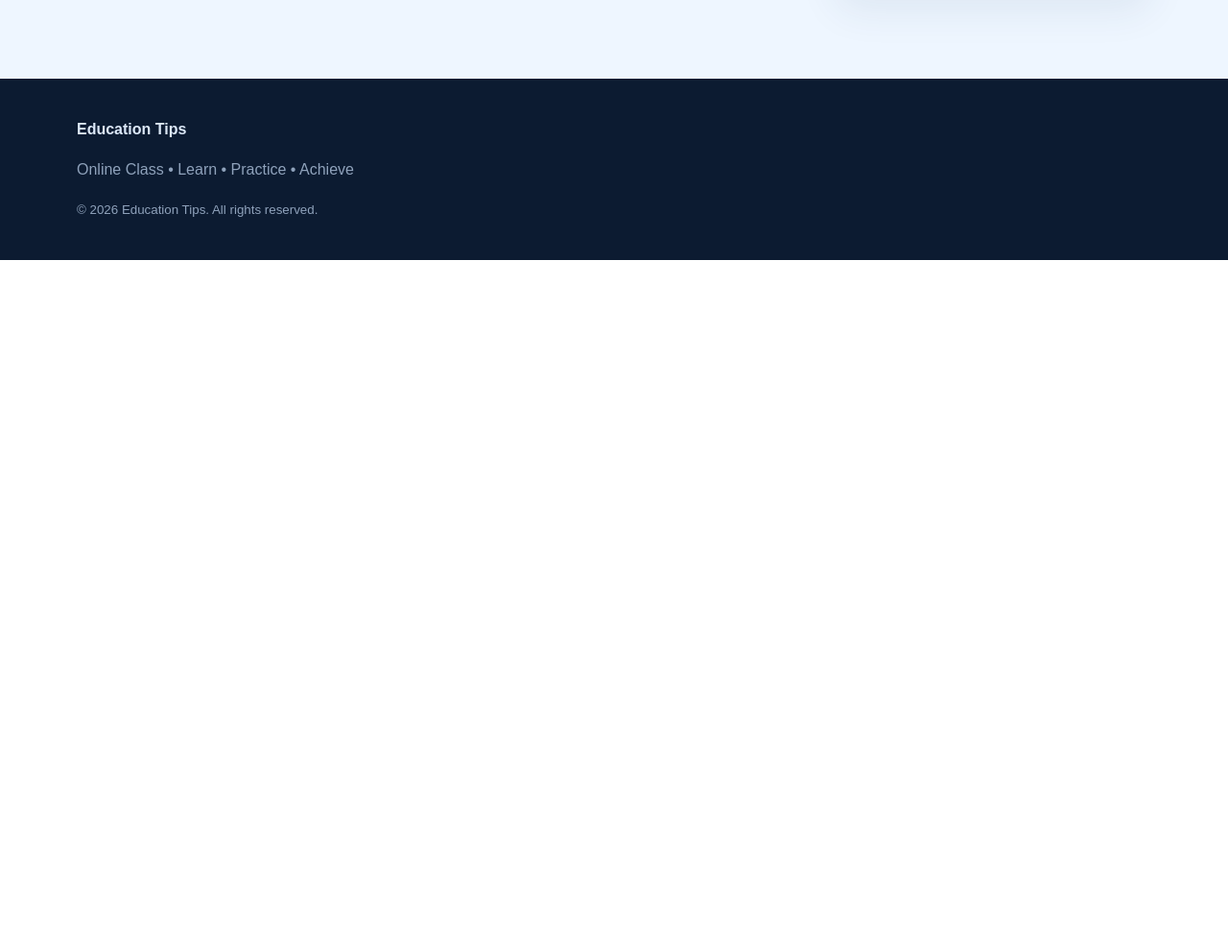
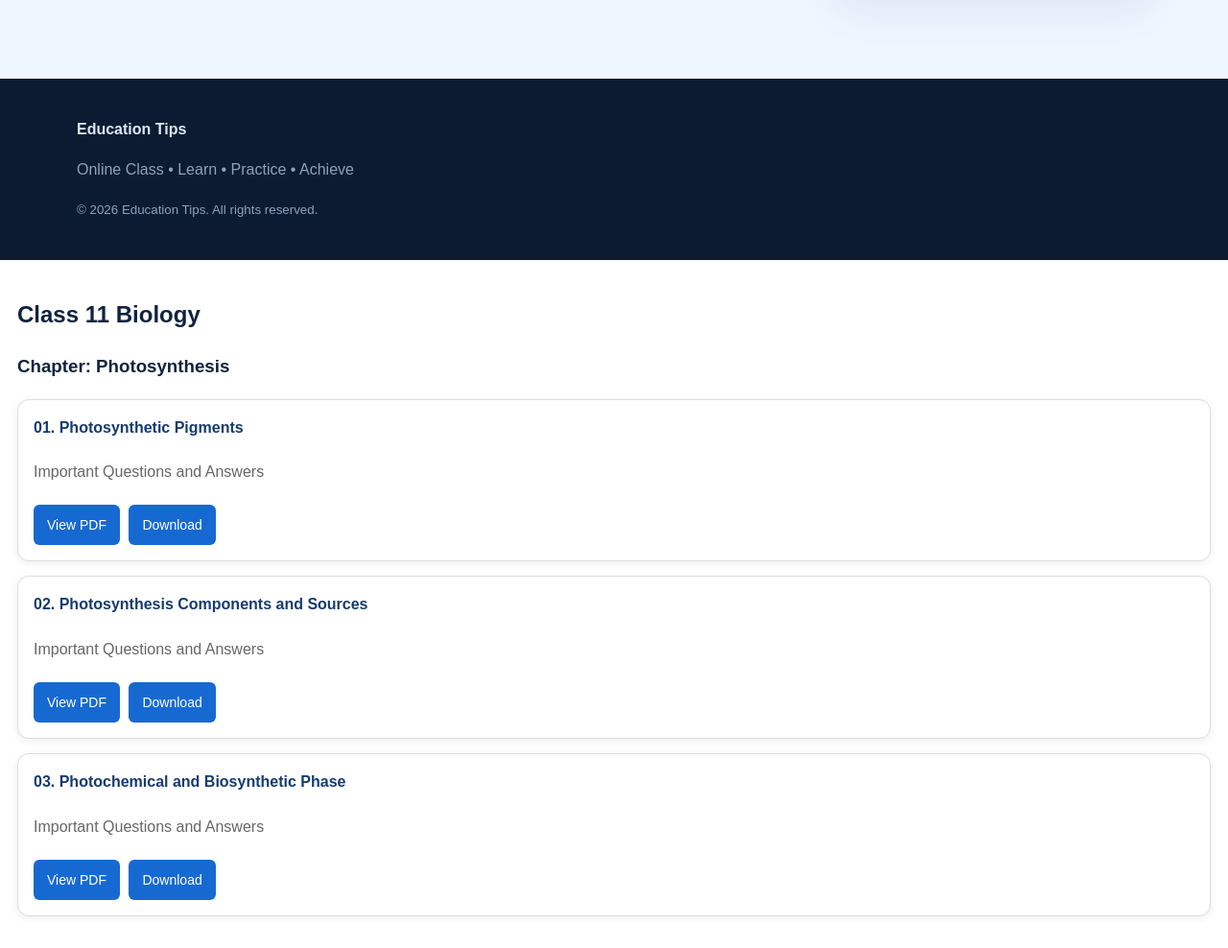
Before and after one commit to deepmondal94164-gif/education-tips, a website: page index.html in a window 1280 px wide. Shown: the part 3291-4279 px from the top of the page at 96% size. Before the commit the page ends 3562 px from the top, so only its background shows below. Drawn offline with Linux system fonts and the light colour scheme.

Commit message:
Add Class 11 Biology materials section
Added section for Class 11 Biology materials with PDF resources and styling.

```diff
--- a/index.html
+++ b/index.html
@@ -33,3 +33,71 @@
 <section id="contact" class="section contact"><div class="container contact-box"><div><span>GET IN TOUCH</span><h2>Start Learning Today</h2><p>Online class ও study materials সম্পর্কে জানতে যোগাযোগ করুন।</p><a class="btn whatsapp" href="https://wa.me/919242518094" target="_blank">💬 WhatsApp: 9242518094</a></div><div class="contact-card"><p>👨‍🏫 <b>Teacher</b><br>Deep Mondal</p><p>💻 <b>Mode</b><br>Online Class</p><p>📱 <b>Contact</b><br>9242518094</p></div></div></section>
 </main><footer><div class="container"><b>Education Tips</b><p>Online Class • Learn • Practice • Achieve</p><small>© 2026 Education Tips. All rights reserved.</small></div></footer>
 <script src="script.js"></script></body></html>
+
+<section class="biology-materials">
+  <h2>Class 11 Biology</h2>
+  <h3>Chapter: Photosynthesis</h3>
+
+  <div class="pdf-card">
+    <h4>01. Photosynthetic Pigments</h4>
+    <p>Important Questions and Answers</p>
+    <a href="pdfs/photosynthetic_pigments_important_questions.pdf"
+       target="_blank">View PDF</a>
+    <a href="pdfs/photosynthetic_pigments_important_questions.pdf"
+       download>Download</a>
+  </div>
+
+  <div class="pdf-card">
+    <h4>02. Photosynthesis Components and Sources</h4>
+    <p>Important Questions and Answers</p>
+    <a href="pdfs/photosynthesis_components_and_sources_questions.pdf"
+       target="_blank">View PDF</a>
+    <a href="pdfs/photosynthesis_components_and_sources_questions.pdf"
+       download>Download</a>
+  </div>
+
+  <div class="pdf-card">
+    <h4>03. Photochemical and Biosynthetic Phase</h4>
+    <p>Important Questions and Answers</p>
+    <a href="pdfs/photochemical_and_biosynthetic_phase_questions.pdf"
+       target="_blank">View PDF</a>
+    <a href="pdfs/photochemical_and_biosynthetic_phase_questions.pdf"
+       download>Download</a>
+  </div>
+</section>
+
+<style>
+.biology-materials {
+  padding: 18px;
+  font-family: Arial, sans-serif;
+}
+
+.pdf-card {
+  background: #ffffff;
+  border: 1px solid #ddd;
+  border-radius: 12px;
+  padding: 16px;
+  margin: 15px 0;
+  box-shadow: 0 2px 8px #00000012;
+}
+
+.pdf-card h4 {
+  color: #173b70;
+  margin-top: 0;
+}
+
+.pdf-card p {
+  color: #666;
+}
+
+.pdf-card a {
+  display: inline-block;
+  background: #1769d2;
+  color: white;
+  padding: 10px 14px;
+  margin: 5px 5px 0 0;
+  border-radius: 6px;
+  text-decoration: none;
+  font-size: 14px;
+}
+</style>
```
